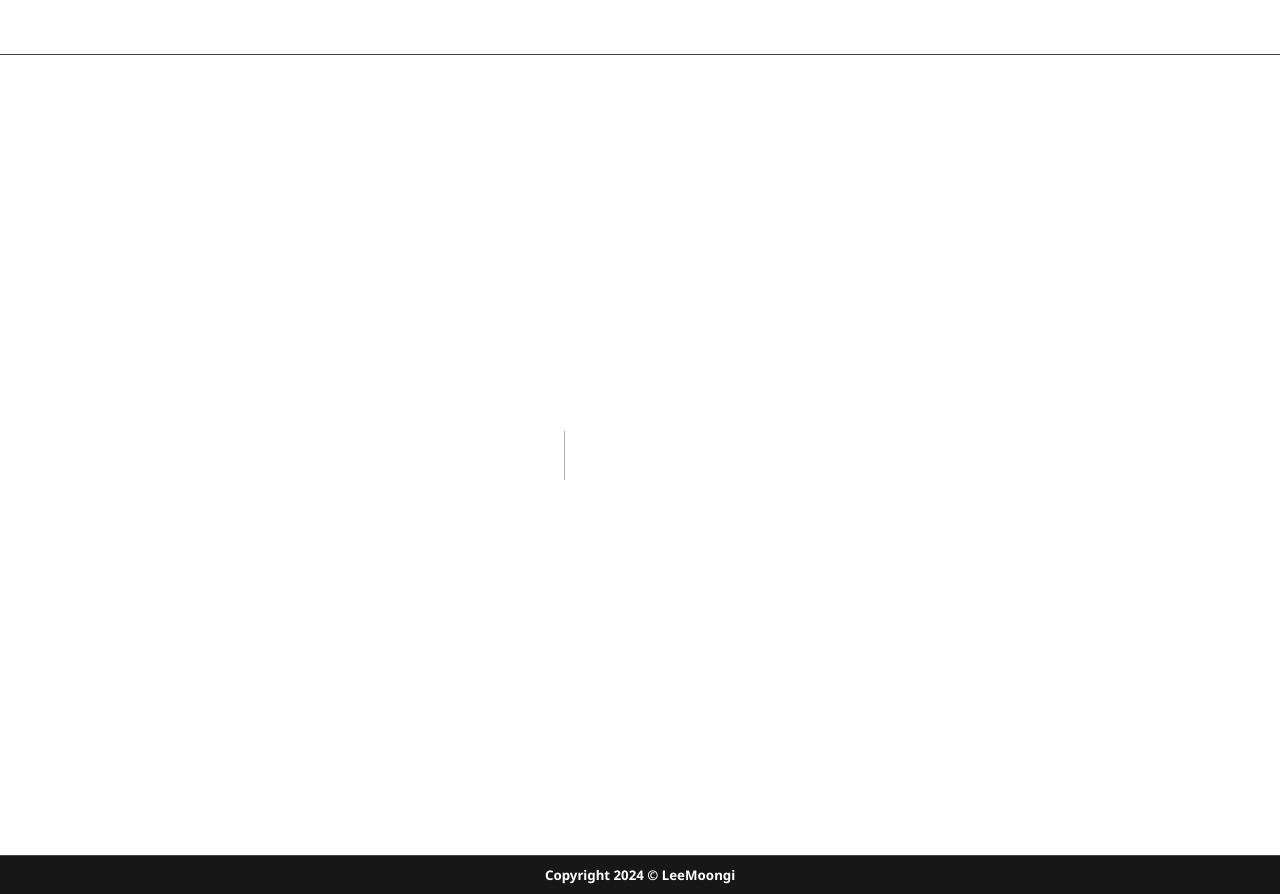
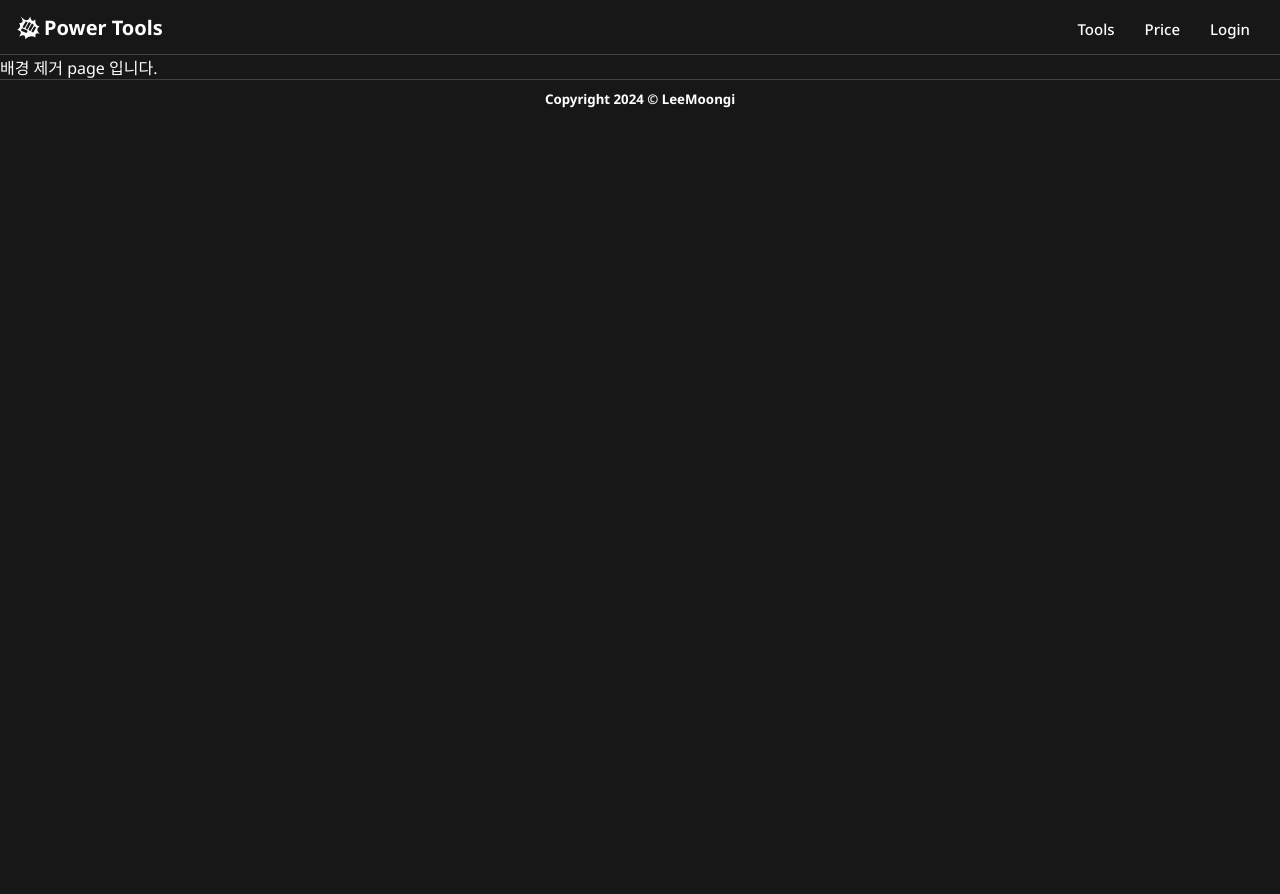
Before and after one commit to moongi-lee/power-tools, a Next.js app: page /pages/tools/remove-bg in a window 1280 px wide. Before the commit this address had no page. After the commit the page ends 800 px from the top, so only its background shows below. Built offline with nearby package versions, Linux system fonts and the light colour scheme.

Commit message:
feat: homepage animation

```diff
--- a/src/app/globals.css
+++ b/src/app/globals.css
@@ -146,12 +146,35 @@ html {
 .main_section__tools-grid-item {
   border-radius: 20px;
   background-color: var(--color-background-contents);
-  margin: 10px 10px 0 0;
+  margin: 15px 15px 0 0;
+  overflow: hidden;
+  transition: all 0.1s;
+  border: 1px solid var(--color-background-sub);
+}
+
+.image__frame {
+  width: 100%;
+  border-radius: 20px;
+  overflow: hidden;
 }
 
 .main_section__tools-grid-item-image {
   border-radius: 20px;
   width: 100%;
+  transition: all 0.3s ease;
+}
+
+.main_section__tools-grid-item:hover .main_section__tools-grid-item-image {
+  transform: scale(1.1);
+}
+
+.main_section__tools-grid-item:hover {
+  border: 1px solid rgba(29, 57, 202, 0.9);
+  box-shadow: 0 0 10px rgba(29, 57, 202, 0.9);
+}
+
+.main_section__tools-grid-item:hover .main_section__tools-grid-item-textbox div {
+  color: rgba(29, 57, 202, 0.9);
 }
 
 .main_section__tools-grid-item-textbox {
--- /dev/null
+++ b/src/app/pages/tools/remove-bg/page.tsx
@@ -0,0 +1,7 @@
+export default function RemoveBg() {
+  return (
+      <>
+        <div>배경 제거 page 입니다.</div>
+      </>
+  )
+}
```
Also changed, not shown: src/app/page.tsx (+10 -16 lines), src/app/pages/test/page.tsx (added, +28 -0 lines), src/app/pages/tools/create-iphoto/page.tsx (added, +7 -0 lines), src/components/ToolCard.tsx (added, +26 -0 lines).
